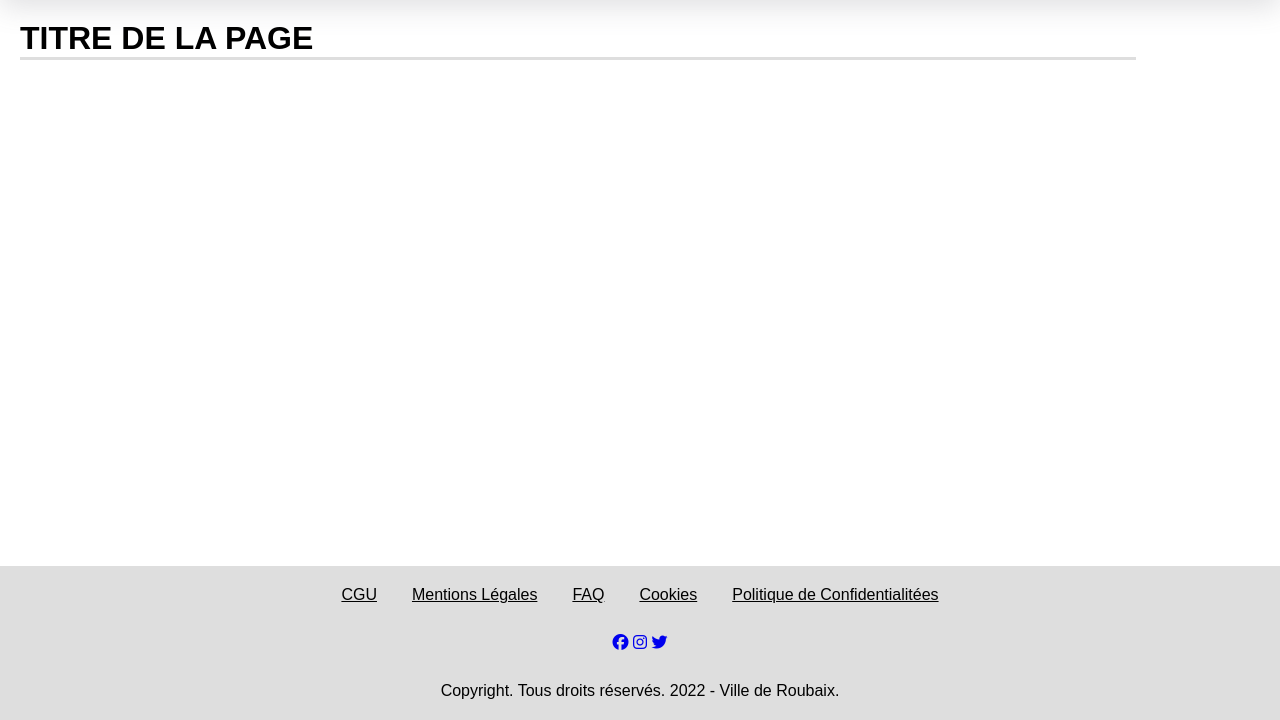
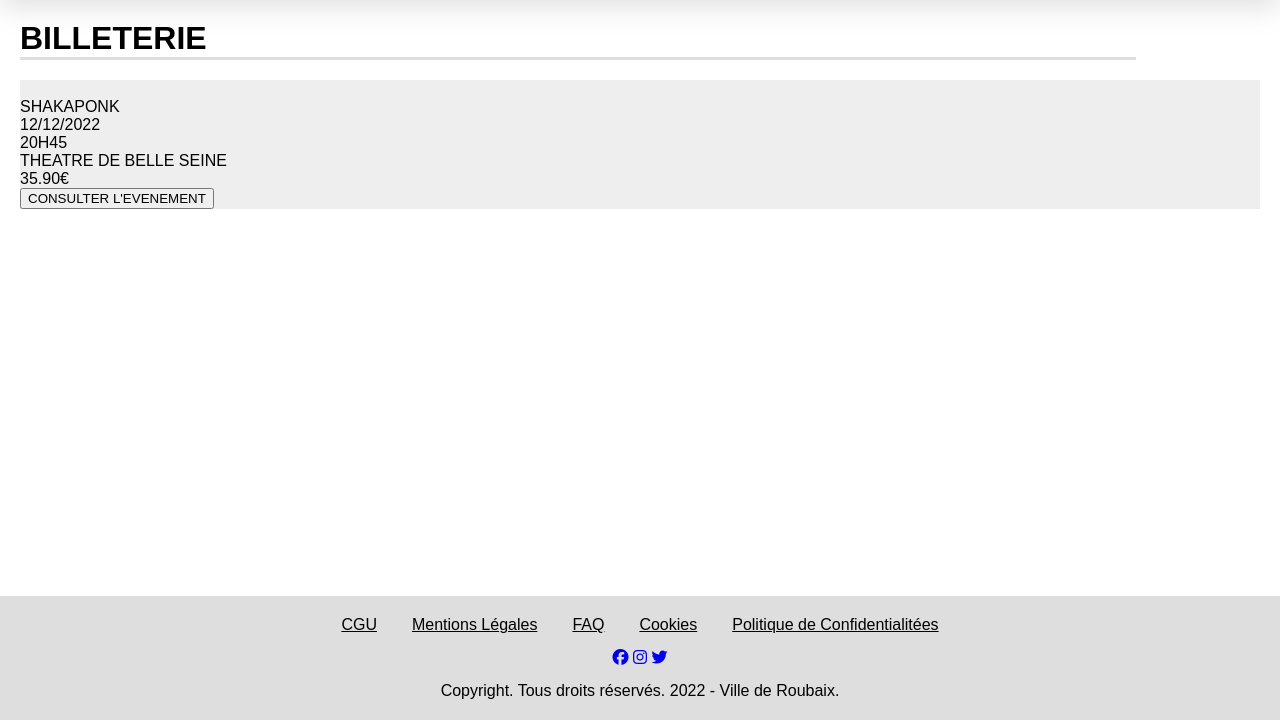
Before and after one commit to jpayet/mmi-sae-301, a Symfony app: template templates/billeterie/index.html.twig in a window 1280 px wide. Shown: the part 80-800 px from the top of the page. Run offline with Twig, Linux system fonts and the light colour scheme; the template is opened without the code that fills it, so the values that code supplies are empty; some libraries are stand-ins or nearby versions.

Commit message:
css and blocks

```diff
--- a/public/css/style.css
+++ b/public/css/style.css
@@ -68,7 +68,7 @@ footer{
     background-color: #dedede;
     padding: 20px;
     display: flex;
-    gap: 30px;
+    gap: 15px;
     flex-direction: column;
     justify-content: center;
     text-align: center;
--- a/templates/billeterie/index.html.twig
+++ b/templates/billeterie/index.html.twig
@@ -1,20 +1,28 @@
 {% extends 'base.html.twig' %}
 
-{% block title %}Hello BilleterieController!{% endblock %}
+{% block title %}Billeterie{% endblock %}
 
-{% block body %}
-<style>
-    .example-wrapper { margin: 1em auto; max-width: 800px; width: 95%; font: 18px/1.5 sans-serif; }
-    .example-wrapper code { background: #F5F5F5; padding: 2px 6px; }
-</style>
+{% block h1 %}BILLETERIE{% endblock %}
 
-<div class="example-wrapper">
-    <h1>Hello {{ controller_name }}! ✅</h1>
+{% block entete %}
 
-    This friendly message is coming from:
-    <ul>
-        <li>Your controller at <code><a href="{{ '/var/www/sae-301/src/Controller/BilleterieController.php'|file_link(0) }}">src/Controller/BilleterieController.php</a></code></li>
-        <li>Your template at <code><a href="{{ '/var/www/sae-301/templates/billeterie/index.html.twig'|file_link(0) }}">templates/billeterie/index.html.twig</a></code></li>
-    </ul>
-</div>
 {% endblock %}
+
+{% block affichagPrincipale %}
+    <div class="manifs-card">
+        <div class="affiche"><img src="" alt=""></div>
+        <div>
+            <div class="infos">
+                <p>SHAKAPONK</p>
+                <p>12/12/2022</p>
+                <p>20H45</p>
+            </div>
+            <div class="infos">
+                <p>THEATRE DE BELLE SEINE</p>
+                <p>35.90€</p>
+            </div>
+            <button>CONSULTER L'EVENEMENT</button>
+        </div>
+
+    </div>
+{% endblock %}
```
